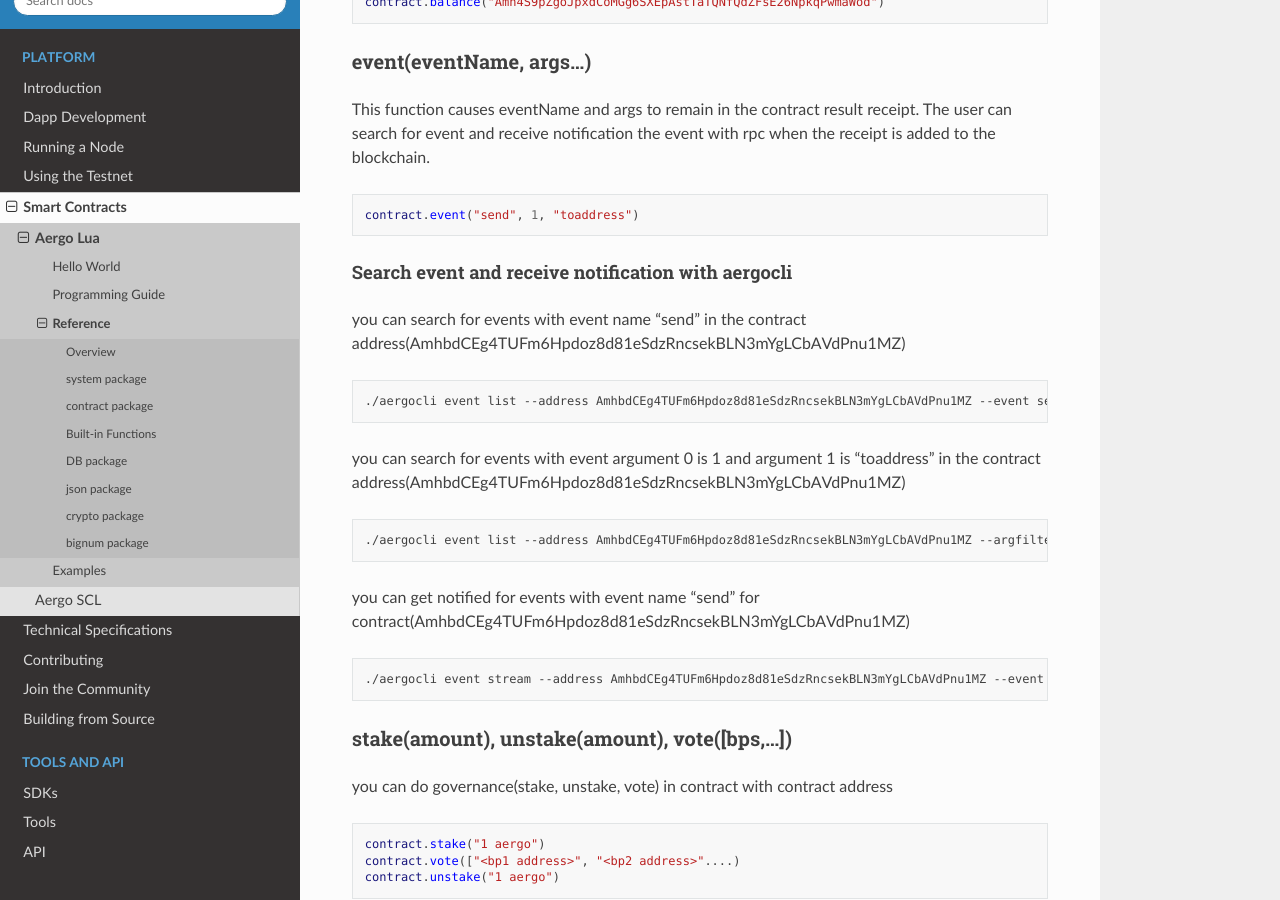
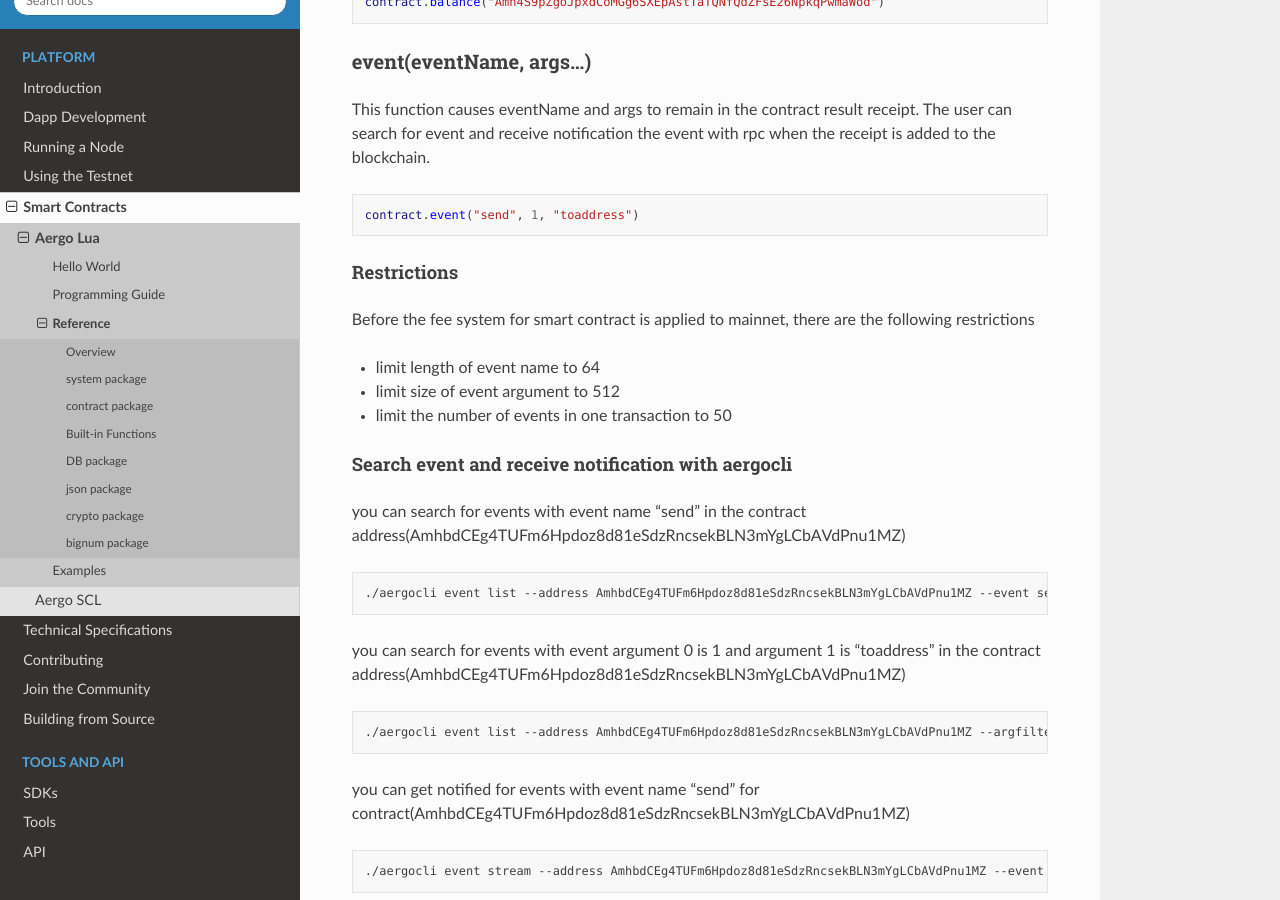
Before and after one commit to aergoio/guide, a Sphinx documentation site: the page built from source/smart-contracts/lua/reference.md, in a window 1280 px wide and 900 px high, scrolled down 3851 px. Built offline with Sphinx 7.4.7 and the Read the Docs theme 2.0.0, drawn with Linux system fonts in a browser that asks for light colours.

Commit message:
Update reference.md

````diff
--- a/source/smart-contracts/lua/reference.md
+++ b/source/smart-contracts/lua/reference.md
@@ -119,6 +119,12 @@ This function causes eventName and args to remain in the contract result receipt
 ```lua
 contract.event("send", 1, "toaddress")
 ```
+#### Restrictions
+Before the fee system for smart contract is applied to mainnet, there are the following restrictions
+- limit length of event name to 64
+- limit size of event argument to 512
+- limit the number of events in one transaction to 50
+
 #### Search event and receive notification with aergocli
 you can search for events with event name "send" in the contract address(AmhbdCEg4TUFm6Hpdoz8d81eSdzRncsekBLN3mYgLCbAVdPnu1MZ)
 ``` bash
````
